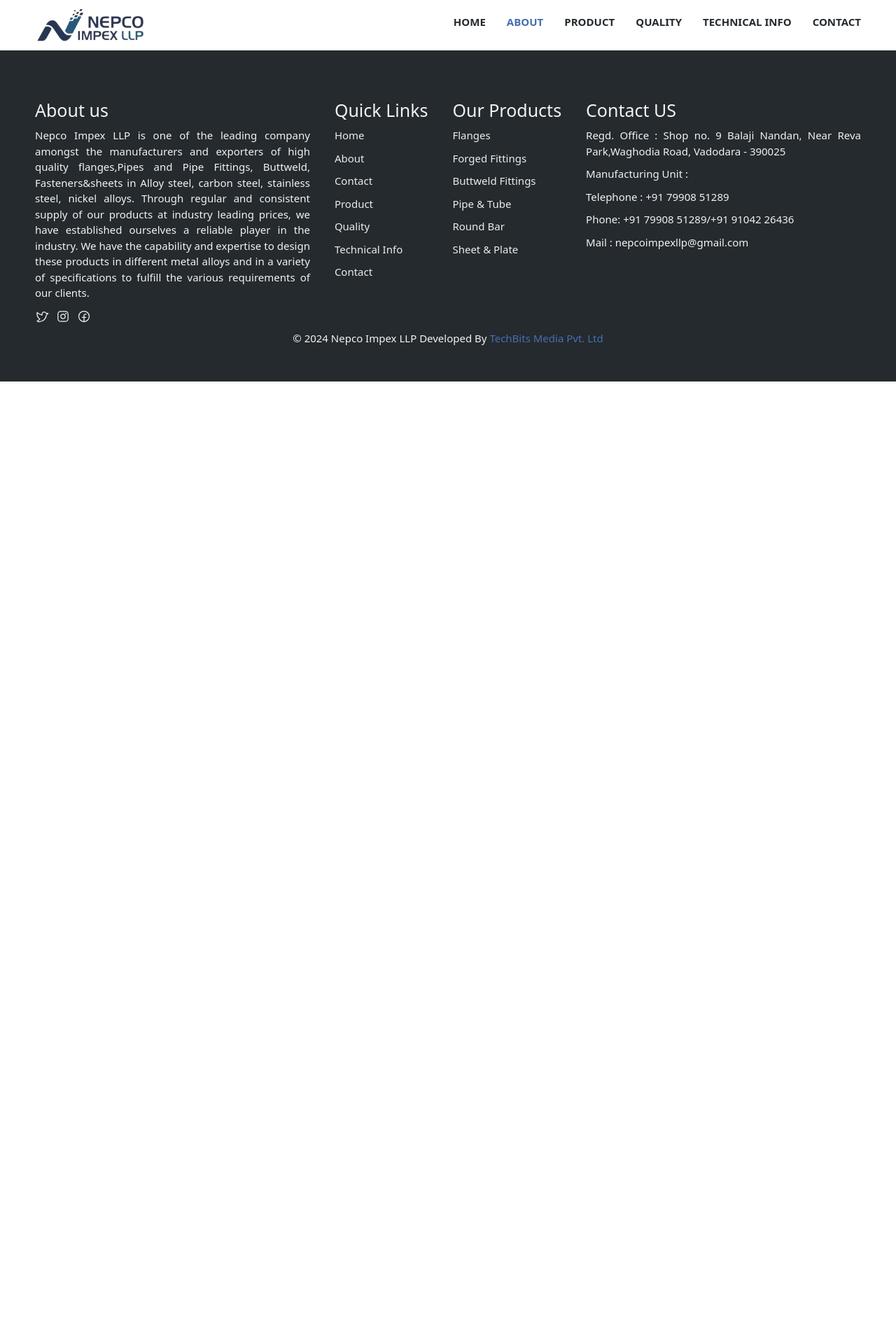
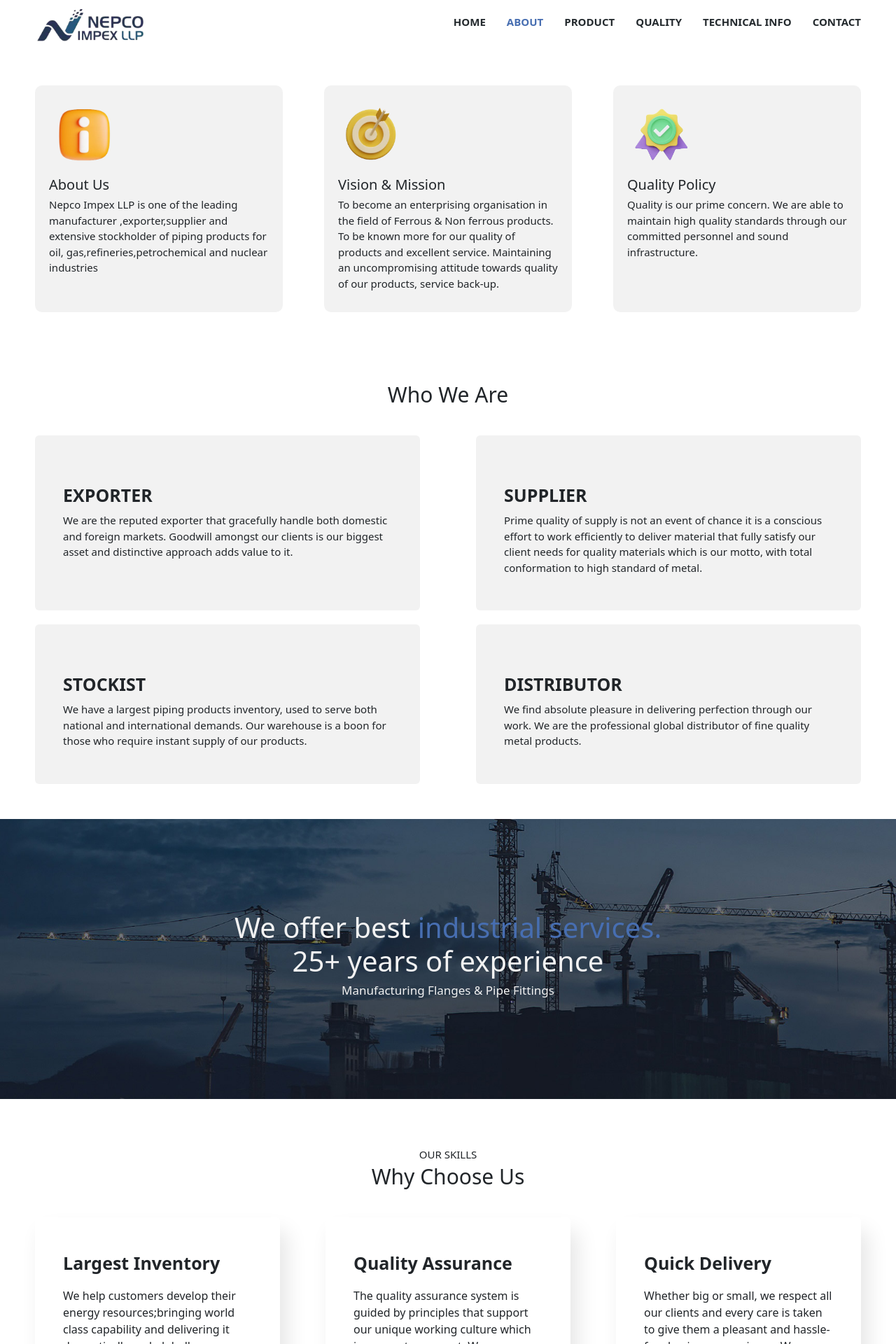
Before and after one commit to glitch-io/gopal-metal, a React (Create React App) app: page /about-us in a window 1280 px wide. Shown: the top 1920 px of the page at 70% size. Before the commit the page ends 800 px from the top, so only its background shows below. Built offline with nearby package versions, Linux system fonts and the light colour scheme.

Commit message:
About Page Added

```diff
--- a/src/Pages/AboutUs.js
+++ b/src/Pages/AboutUs.js
@@ -1,11 +1,20 @@
 import React from "react";
 import PageNav from "../Components/PageNav";
 import PageFooter from "../Components/PageFooter";
-
+import HowWeAre from "../Components/HowWeAre";
+import Features from "../Components/OurProducts/Features";
+import Experience from "../Components/Experience";
+import Skills from "../Components/Skills/Skills";
 function AboutUs() {
   return (
     <>
       <PageNav />
+      <div style={{ padding: "0 50px " }}>
+        <Features />
+      </div>
+      <HowWeAre />
+      <Experience />
+      <Skills />
       <PageFooter />
     </>
   );
```
